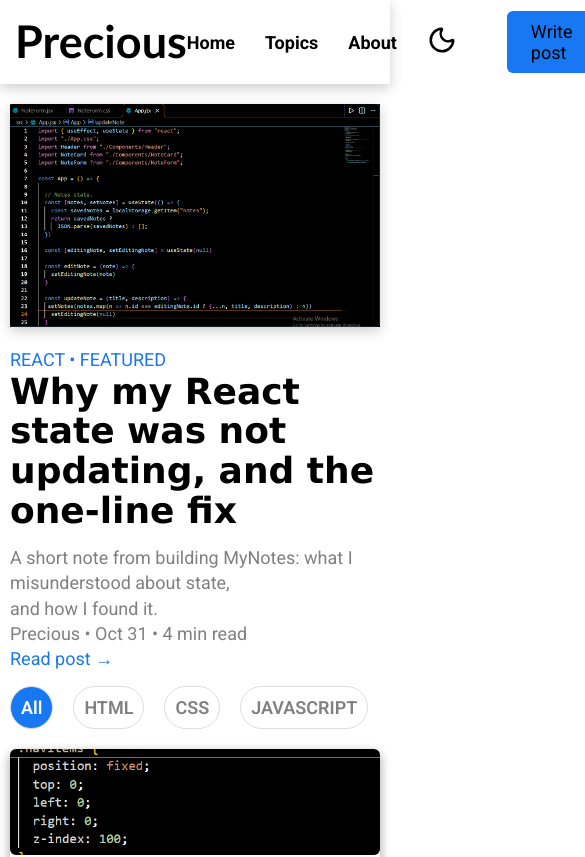
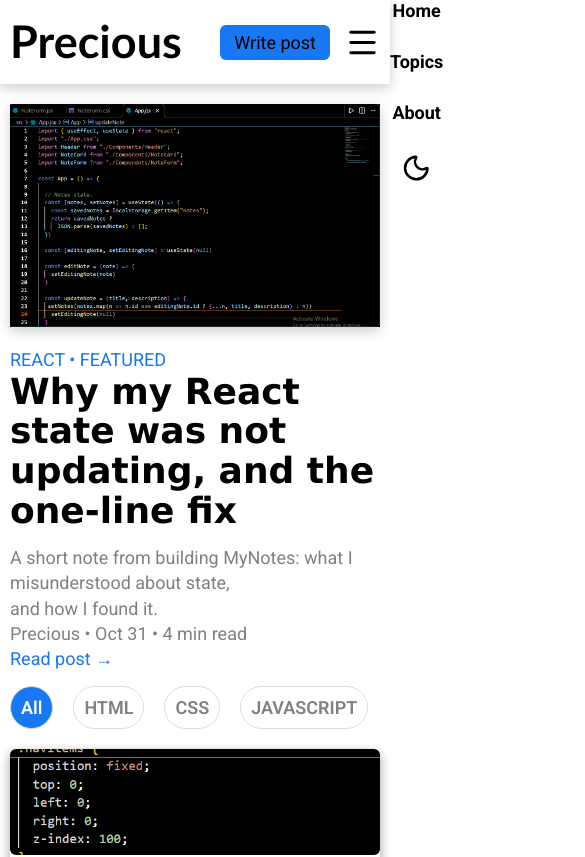
Before and after one commit to oeprecious/blog, a React (Vite) app: page / in a window 390 px wide. Shown: the top 857 px of the page, 585 px wide, since content can reach past the window. Built offline with nearby package versions, Linux system fonts and the light colour scheme; a web font is replaced by a local one.

Commit message:
Fix navBar on Mobile, and Tablet

```diff
--- a/src/App.css
+++ b/src/App.css
@@ -18,6 +18,30 @@ h2 {
 }
 
 @media only screen and (max-width: 768px) {
+  /* * {
+    border: 1px solid red;
+  } */
+
+  .navLinks ul {
+    display: flex;
+    flex-direction: column !important;
+    position: fixed;
+    right: 0 !important;
+    top: 0 !important;
+    transform: translateX(100%);
+    height: calc(100vh - 10vh);
+  }
+
+
+  .menuIcon_writePost p {
+    white-space: nowrap;
+    padding: 0.7rem 1.4rem !important;
+  }
+
+  .menuIcon_writePost {
+    display: flex;
+    gap: 1.5rem !important;
+  }
 
   .heroContainer {
     display: flex;
@@ -51,7 +75,7 @@ h2 {
   }
 
   .navItems {
-    padding: 0 1.5rem !important;
+    padding: 0 1rem !important;
   }
 
   .gray {
@@ -84,13 +108,10 @@ h2 {
     height: 100% !important;
   }
 
-
   /* NAVBAR */
   #menuIcon {
-  display: inline-block !important;
-}
-
-
+    display: inline-block !important;
+  }
 }
 
 @media only screen and (min-width: 390px) and (max-width: 601px) {
--- a/src/Components/Navbar.jsx
+++ b/src/Components/Navbar.jsx
@@ -12,7 +12,7 @@ const Navbar = ({ handleClick1, backgroundColor }) => {
 
                 <div className="logoText">
 
-                    <Link to="/" style={{textDecoration: "none", color: "black"}}>
+                    <Link to="/" style={{ textDecoration: "none", color: "black" }}>
                         <h1>Precious</h1>
                     </Link>
                 </div>
@@ -28,11 +28,11 @@ const Navbar = ({ handleClick1, backgroundColor }) => {
                         </div>
 
                     </ul>
-                     <div className="menuIcon_writePost">
+                    <div className="menuIcon_writePost">
 
-                            <Link to="/writePost" style={{ textDecoration: "none", color: "black" }}><p>Write post</p></Link>
-                            <MenuIcon size={30} id="menuIcon" />
-                        </div>
+                        <Link to="/writePost" style={{ textDecoration: "none", color: "black" }}><p>Write post</p></Link>
+                        <MenuIcon size={35} id="menuIcon" />
+                    </div>
                 </nav>
             </div>
 
```
